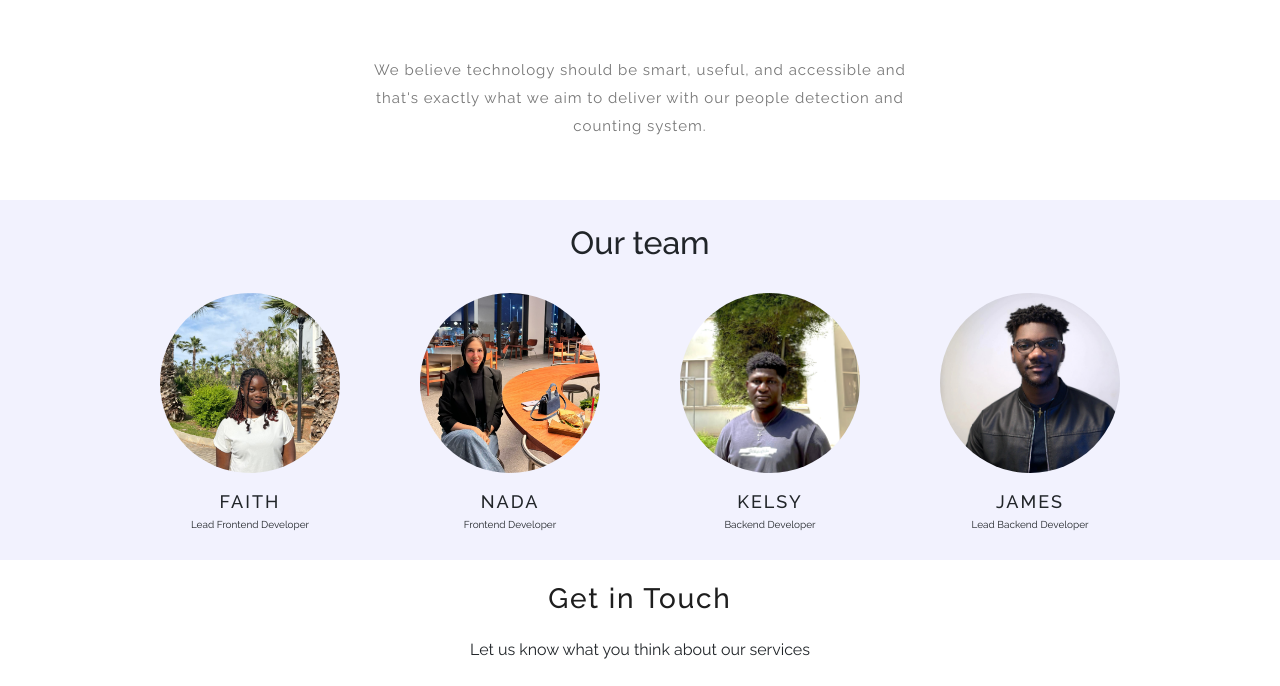
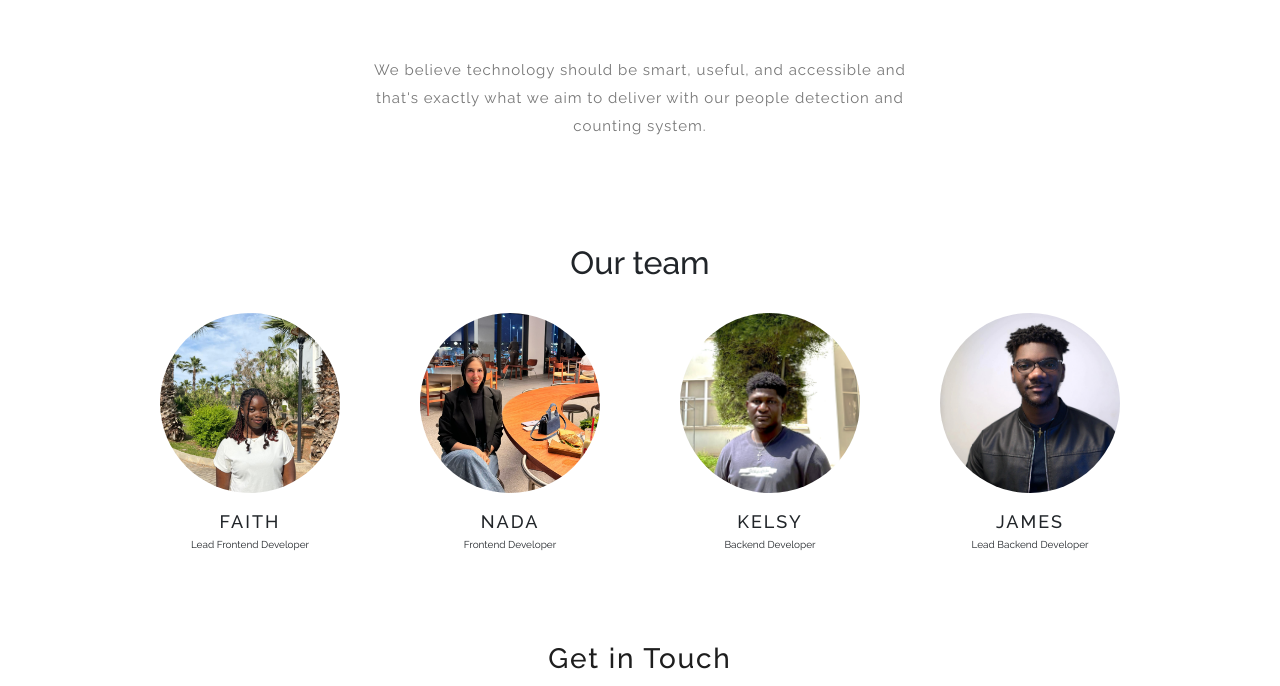
Before and after one commit to itsjustfaith/graduationprojv2-406, a Flask app: page / in a window 1280 px wide. Shown: the part 1539-2225 px from the top of the page. Run offline with Flask 2, Linux system fonts and the light colour scheme; some libraries are stand-ins or nearby versions.

Commit message:
fixed dashboard and team linkedins

```diff
--- a/projectv2/static/css/index.css
+++ b/projectv2/static/css/index.css
@@ -1450,15 +1450,19 @@ preloader
   }
 }
 
-
+/*the new css*/
 .wrapper {
-  background-image: linear-gradient(127deg, #f2f2fe 90%, #f2f2fe 51%);
-  /* margin-top: 20px; */
-  margin-bottom: 0px;
+  margin-top: 20px;
+  margin-bottom: 40px;
   text-align: center;
 }
 
-
+.wrapper h1 {
+
+  font-size: 38px;
+  margin-bottom: 25px;
+  font-family: "Raleway", sans-serif;
+}
 
 .wrapper .our_team {
   display: flex;
--- a/projectv2/static/css/user_dash.css
+++ b/projectv2/static/css/user_dash.css
@@ -33,7 +33,7 @@ body {
     color: #fff; /* Fixed color to white */
     padding: 30px 0 0 30px;
     border-bottom: 3px solid #fff;
-    height: 80px;
+    height: 73px;
 }
 
 #menu .logo a {
--- a/projectv2/templates/index.html
+++ b/projectv2/templates/index.html
@@ -186,8 +186,10 @@ https://templatemo.com/tm-535-softy-pinko
         <div class="member_img">
             <img src="{{ url_for('static', filename='images/faith_img.jpg') }}" alt="our_team">
             <div class="social_media">
-                <div class="item"><i class="fa fa-instagram"></i></div>
-                <div class="item"><i class="fa fa-linkedin"></i></div>
+                <div class="item">
+                    <a href="www.linkedin.com/in/faith-komolafe" target="_blank">
+                    <i class="fa fa-linkedin"></i></div>
+                </a>
 
             </div>
         </div>
@@ -199,12 +201,6 @@ https://templatemo.com/tm-535-softy-pinko
         <div class="member_img">
             <img src="{{ url_for('static', filename='images/nada_img2.jpeg') }}" alt="our_team">
             <div class="social_media">
-                <div class="item">
-                     <a href="https://www.instagram.com/diabn926" target="_blank">
-                        <i class="fa fa-instagram"></i></div>
-                     </a>
-
-
                 <div class="item">
                      <a href="https://www.linkedin.com/in/Nada Diab" target="_blank">
                         <i class="fa fa-linkedin"></i></div>
@@ -221,8 +217,10 @@ https://templatemo.com/tm-535-softy-pinko
         <div class="member_img">
             <img src="{{ url_for('static', filename='images/kelsy_img1.jpeg') }}" alt="our_team">
             <div class="social_media">
-                <div class="item"><i class="fa fa-instagram"></i></div>
-                <div class="item"><i class="fa fa-linkedin"></i></div>
+                <div class="item">
+                     <a href="https://www.linkedin.com/in/kelsy-fojong-7b765a297?trk=contact-info" target="_blank">
+                        <i class="fa fa-linkedin"></i></div>
+                     </a>
 
             </div>
         </div>
@@ -234,9 +232,10 @@ https://templatemo.com/tm-535-softy-pinko
         <div class="member_img">
             <img src="{{ url_for('static', filename='images/james_img1.jpg') }}" alt="our_team">
             <div class="social_media">
-                <div class="item"><i class="fa fa-instagram"></i></div>
-                <div class="item"><i class="fa fa-linkedin"></i></div>
-
+                <div class="item">
+                    <a href="">
+                    <i class="fa fa-linkedin"></i></div>
+                    </a>
             </div>
         </div>
         <h3>James</h3>
```
Also changed, not shown: projectv2/instance/db.sqlite, projectv2/static/uploads/people exaample 1.jpg (added), projectv2/static/uploads/people exaample 2.jpg (added).
